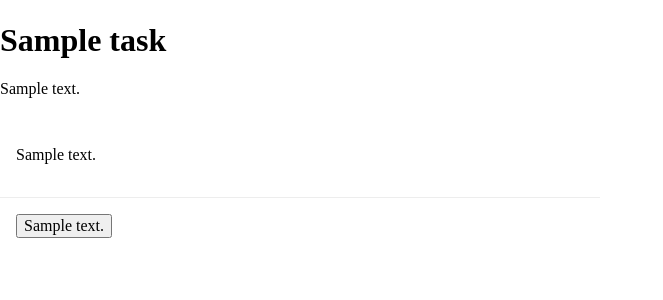
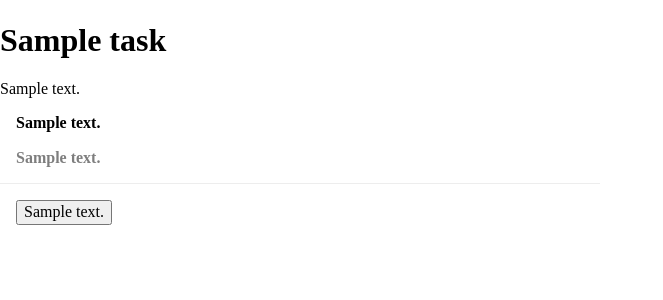
Before and after one commit to OpenUpSA/khetha-django, a Django app: template src/khetha/templates/khetha/task_detail.html in a window 1280 px wide. Shown: the part 18-318 px from the top of the page, without its empty margins (0-663 px from the left). Run offline with Django 3.2, Linux system fonts and the light colour scheme; the template is opened without the code that fills it: most values are stand-ins (such as "Sample title", 1, 10 or a date in 2020); some libraries are stand-ins or nearby versions.

Commit message:
Task view: Show question descriptions, tweak styling

```diff
--- a/src/khetha/static/khetha/site.css
+++ b/src/khetha/static/khetha/site.css
@@ -40,6 +40,16 @@
     font-weight: bold;
 }
 
+.khetha-question-card__heading {
+    font-weight: bold;
+    padding-left: 1em;
+    padding-right: 1em;
+}
+
+.khetha-question-card__heading__description {
+    opacity: 0.5;
+}
+
 .khetha-question-card__content {
     padding: 0.5em;
 }
--- a/src/khetha/templates/khetha/task_detail.html
+++ b/src/khetha/templates/khetha/task_detail.html
@@ -24,8 +24,11 @@
                 {# Begin question card #}
                 <div id="question-{{ question.pk }}" class="mdc-layout-grid__cell--span-12">
                     <div class="mdc-card">
-                        <div class="p-1">
+                        <div class="khetha-question-card__heading">
                             <p>{{ question.text }}</p>
+                            <div class="mdc-typography--caption khetha-question-card__heading__description">
+                                {{ question.description|linebreaks }}
+                            </div>
                         </div>
 
                         <div class="not-mdc-card__divider"></div>
```
